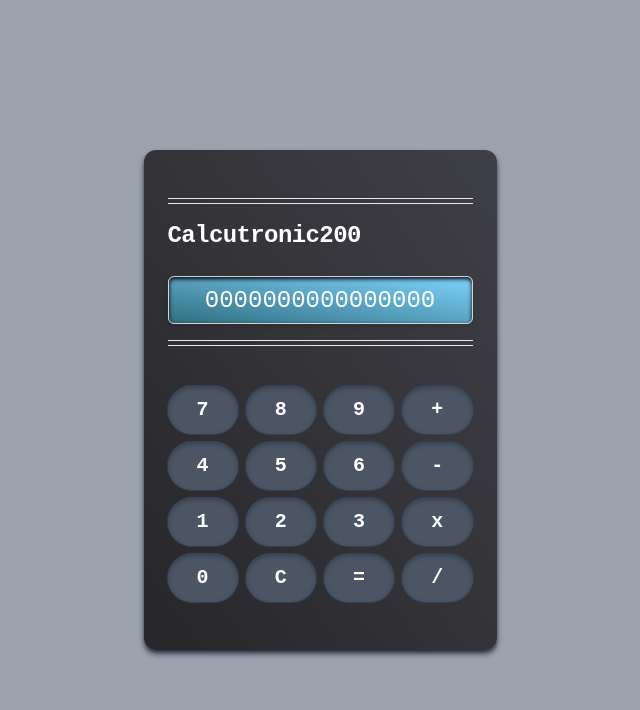
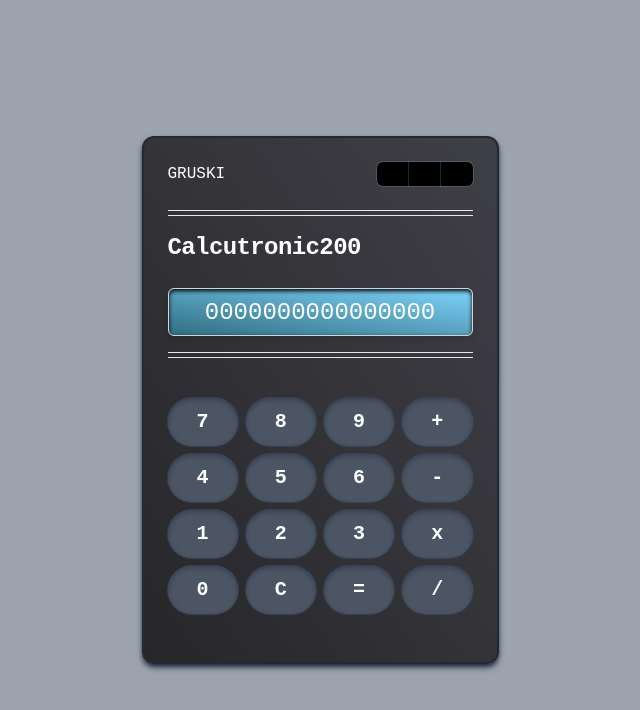
Before and after one commit to kacper-grudzinski/simpleCalculator, a website built with Parcel: page src/index.html in a window 1280 px wide. Shown: the whole page, without its empty margins (320-960 px from the left). Built offline with nearby package versions, Linux system fonts and the light colour scheme; a web font is replaced by a local one.

Commit message:
Improve calculator style

```diff
--- a/src/index.html
+++ b/src/index.html
@@ -15,10 +15,20 @@
     <link rel="icon" href="../favicon.ico">
   </head>
   <body class="font-kodeMono bg-gray-400">
-    <main class="flex justify-center items-center h-screen">
+    <main class="flex justify-center items-center h-screen ">
       <form
-        class="bg-gradient-to-bl from-zinc-700 to-zinc-800 p-6 rounded-xl max-w-MyW shadow-md shadow-gray-800 "
+        class="bg-gradient-to-bl from-zinc-700 to-zinc-800 p-6 rounded-xl max-w-MyW shadow-md shadow-gray-800 border-gray-800 border-2"
       >
+      <div class="flex items-center justify-between">
+        <p class="text-white text-center uppercase font-medium">Gruski</p>
+        <div class="flex justify-end ">
+          <div class="bg-black w-8 h-6 ring-1 ring-sky-300/20 rounded-l-md"></div>
+          <div class="bg-black w-8 h-6 ring-1 ring-sky-300/20"></div>
+          <div class="bg-black w-8 h-6 ring-1 ring-sky-300/20 rounded-r-md"></div>
+        </div>
+      </div>
+
+
         <header class="flex flex-col mb-10 mt-6">
           <div class="flex gap-1 flex-col">
             <hr />
```
